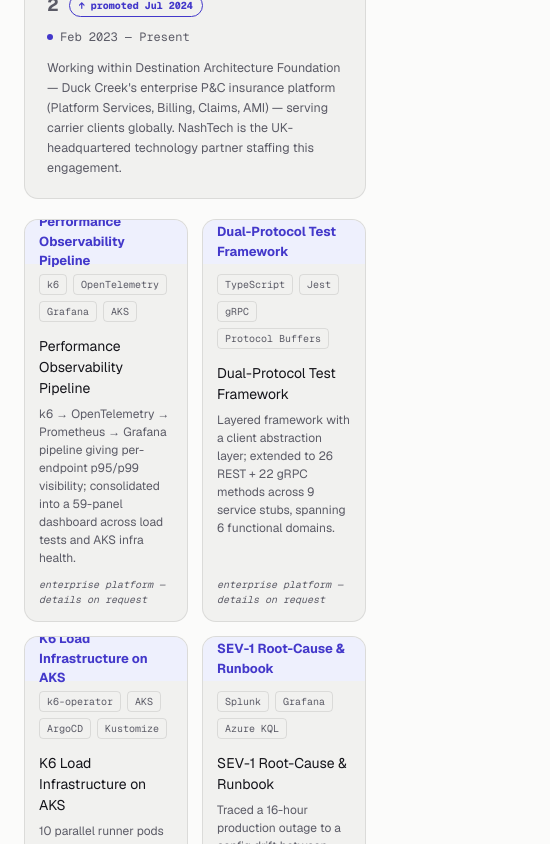
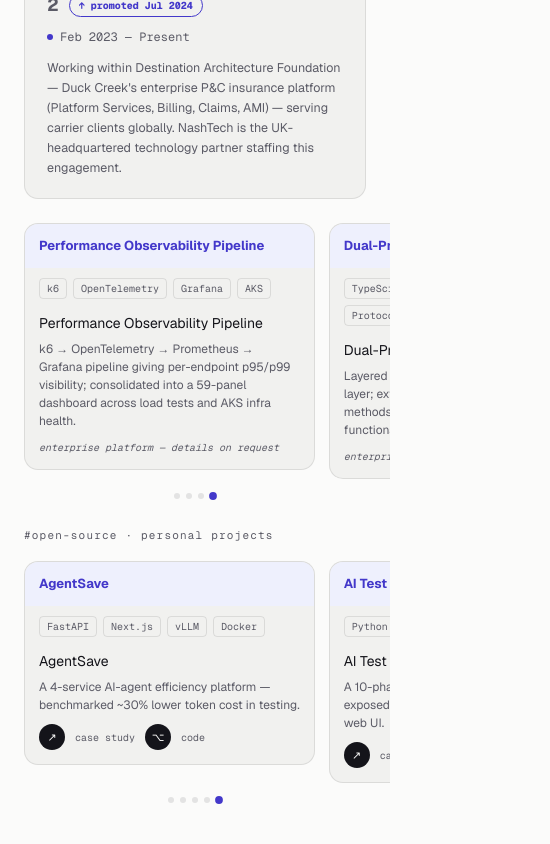
Before and after one commit to aks-builds/aks-builds.github.io, a Next.js app: page / in a window 390 px wide. Shown: the part 1156-2000 px from the top of the page, 550 px wide, since content can reach past the window. Built offline with nearby package versions, Linux system fonts and the light colour scheme; no server answers.

Commit message:
feat: replace hardcoded card grids with CardCarousel on mobile

```diff
--- a/src/app/page.tsx
+++ b/src/app/page.tsx
@@ -11,6 +11,7 @@ import CertList from "@/components/CertList";
 import EducationList from "@/components/EducationList";
 import FactPills from "@/components/FactPills";
 import ChapterBreak from "@/components/ChapterBreak";
+import CardCarousel from "@/components/CardCarousel";
 import { CASE_STUDIES, IMPACT_ITEMS } from "@/lib/data/projects";
 import { getNpmPackagesWithDownloads } from "@/lib/data/npm-packages";
 import { TALKS } from "@/lib/data/talks";
@@ -40,22 +41,22 @@ export default async function Home() {
 
           <div className="catLabel">#production-impact</div>
           <RoleBanner />
-          <div style={{ display: "grid", gridTemplateColumns: "repeat(2, 1fr)", gap: 14 }}>
+          <CardCarousel columns={2}>
             {IMPACT_ITEMS.map((item, i) => (
               <Reveal key={item.key} direction={i % 2 === 0 ? "left" : "right"} delay={i * 0.06}>
                 <ImpactCard item={item} />
               </Reveal>
             ))}
-          </div>
+          </CardCarousel>
 
           <div className="catLabel">#open-source · personal projects</div>
-          <div style={{ display: "grid", gridTemplateColumns: "repeat(3, 1fr)", gap: 14 }}>
+          <CardCarousel columns={3}>
             {CASE_STUDIES.map((project, i) => (
               <Reveal key={project.slug} direction="bottom" delay={i * 0.06}>
                 <ProjectCard project={project} tilt={i === 0} />
               </Reveal>
             ))}
-          </div>
+          </CardCarousel>
         </div>
       </section>
 
@@ -69,12 +70,14 @@ export default async function Home() {
             grayWord="npm"
             sub="8 packages under aks-builds, real monthly download counts pulled live from the npm registry at build time."
           />
-          <div style={{ display: "grid", gridTemplateColumns: "repeat(4, 1fr)", gap: 12, marginTop: 20 }}>
+          <div style={{ marginTop: 20 }}>
+            <CardCarousel columns={4}>
               {packages.map((pkg, i) => (
                 <Reveal key={pkg.name} direction="bottom" delay={i * 0.04}>
                   <NpmPackageCard pkg={pkg} />
                 </Reveal>
               ))}
+            </CardCarousel>
           </div>
         </div>
       </section>
@@ -89,12 +92,14 @@ export default async function Home() {
             grayWord="talks"
             sub="NashKnolx sessions at NashTech — internal talks, published on NashTech Learning Hub's channel."
           />
-          <div style={{ display: "grid", gridTemplateColumns: "repeat(2, 1fr)", gap: 14, marginTop: 20 }}>
+          <div style={{ marginTop: 20 }}>
+            <CardCarousel columns={2}>
               {TALKS.map((talk, i) => (
                 <Reveal key={talk.youtubeId} direction={i % 2 === 0 ? "left" : "right"} delay={i * 0.05}>
                   <TalkCard talk={talk} />
                 </Reveal>
               ))}
+            </CardCarousel>
           </div>
         </div>
       </section>
```
Lines whose indentation alone changed are shown as unchanged.
